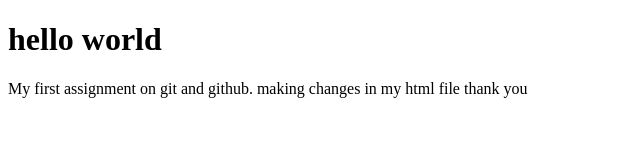
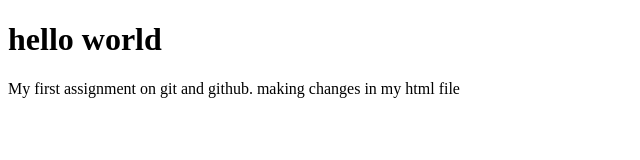
Before and after one commit to vedakumar06/Freshers_batch_june-15, a plain HTML site: page index.html in a window 1280 px wide. Shown: the full height of the page, 0-640 px from the left. Drawn offline with Linux system fonts and the light colour scheme.

Commit message:
Revert "2 time changes"
This reverts commit f0a04535b210c1a15187b47378156e96e400ecb4.

```diff
--- a/index.html
+++ b/index.html
@@ -4,7 +4,7 @@
 
 <h1>hello world </h1>
 
-<p>My first assignment on git and github. making changes in my html file thank you</p>
+<p>My first assignment on git and github. making changes in my html file</p>
 
 </body>
 </html>
```
